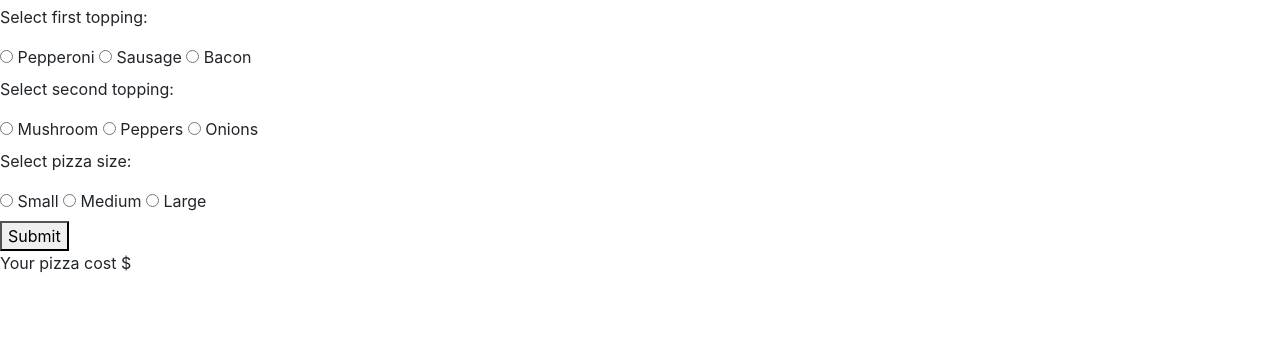
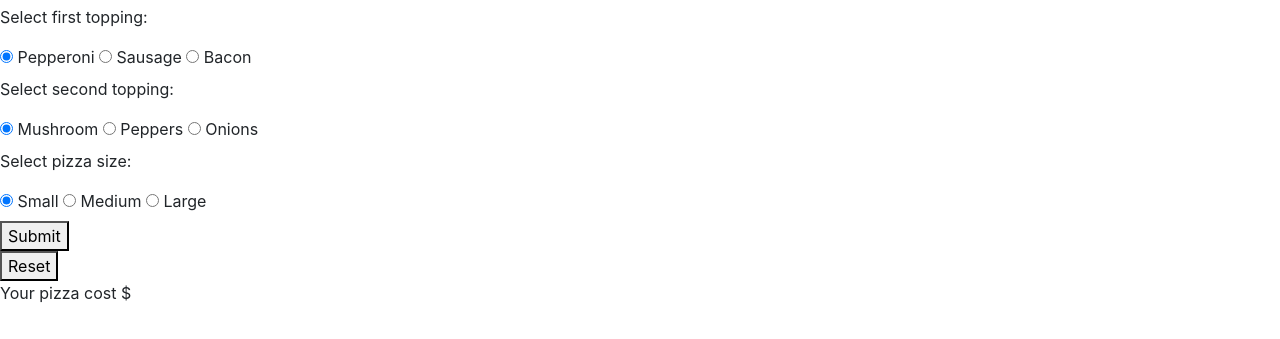
Before and after one commit to toddmac12/Pizza-Parlor, a plain HTML site: page index.html in a window 1280 px wide. Shown: the part 51-390 px from the top of the page. Drawn offline with Linux system fonts and the light colour scheme.

Commit message:
added default checked option to form and added reset button. the reset button will reset the page. The default checked item will default to first selection.

```diff
--- a/index.html
+++ b/index.html
@@ -16,7 +16,7 @@
     <div>
       <div>
         <p>Select first topping:</p>
-        <input type="radio" id="pepperoni" name="topping" value="pepperoni">
+        <input type="radio" id="pepperoni" name="topping" value="pepperoni" checked="checked">
         <label for="pepperoni">Pepperoni</label>
         <input type="radio" id="sausage" name="topping" value="sausage">
         <label for="sausage">Sausage</label>
@@ -25,7 +25,7 @@
       </div>
       <div>
         <p>Select second topping:</p>
-        <input type="radio" id="mushroom" name="topping1" value="mushroom">
+        <input type="radio" id="mushroom" name="topping1" value="mushroom" checked="checked">
         <label for="mushroom">Mushroom</label>
         <input type="radio" id="peppers" name="topping1" value="peppers">
         <label for="peppers">Peppers</label>
@@ -35,7 +35,7 @@
       </div>
       <div>
         <p>Select pizza size:</p>
-        <input type="radio" id="small" name="size" value="small">
+        <input type="radio" id="small" name="size" value="small" checked="checked">
         <label for="small">Small</label>
         <input type="radio" id="medium" name="size" value="medium">
         <label for="medium">Medium</label>
@@ -45,7 +45,9 @@
     </div>
     <div>
       <button id="submit">Submit</button>
-    </div>
+    </div><button id="reset">Reset</button><div>
+
+  </div>
     <div>
       <p>Your pizza cost $</p>
       <ul><span id="pizzaCost"></span></ul>
```
